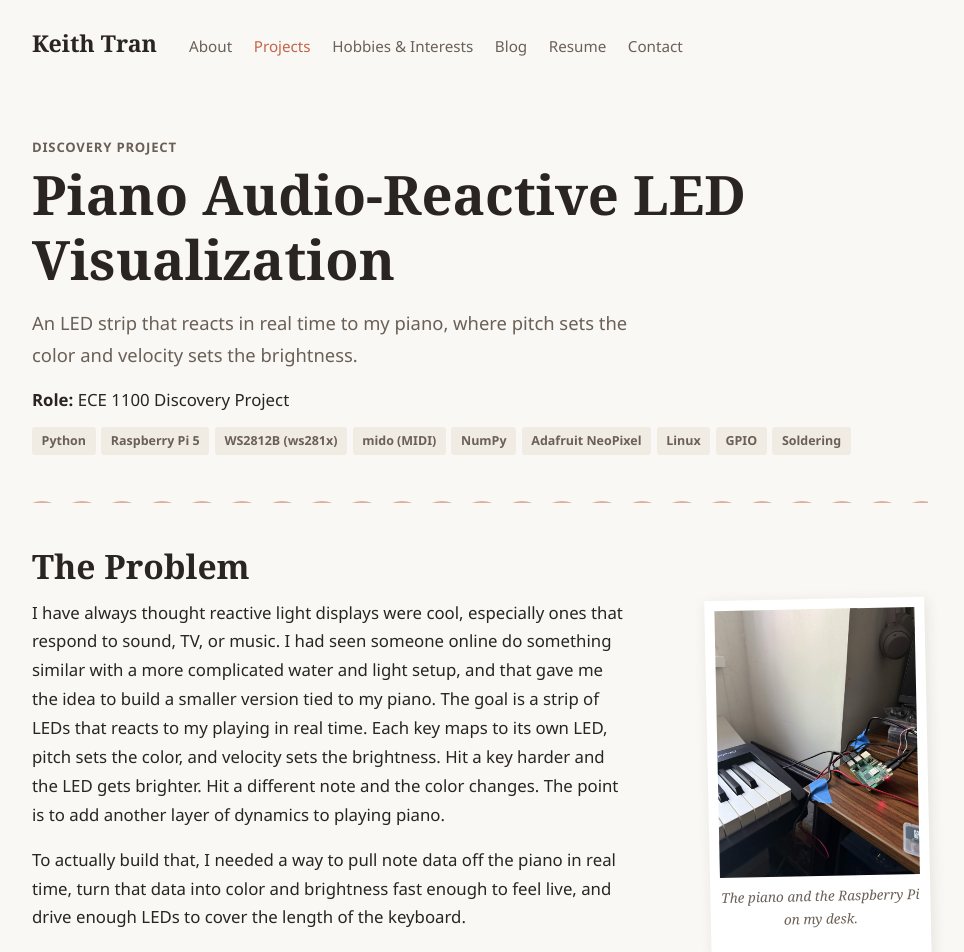
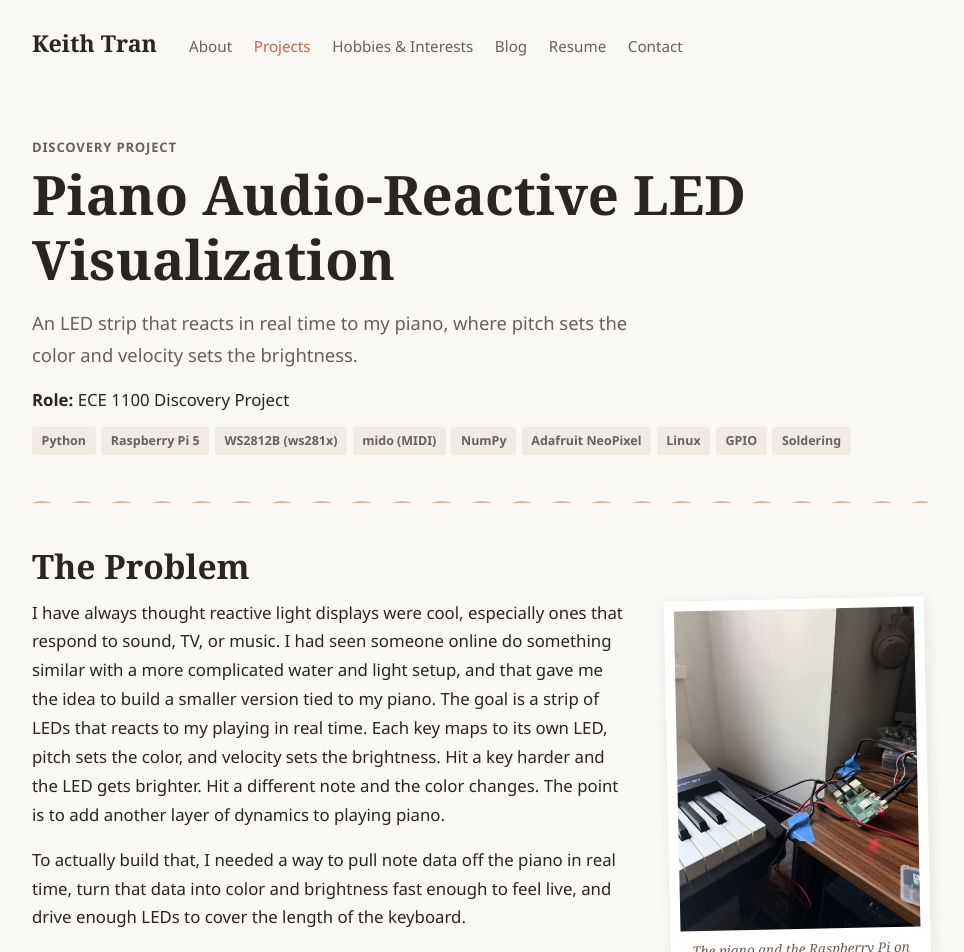
Before and after one commit to ktran15/ktran15.github.io, a React (Vite) app: page /projects/piano-led-visualizer in a window 1280 px wide. Shown: the top 952 px of the page, without its empty margins (160-1124 px from the left). Built offline with nearby package versions, Linux system fonts and the light colour scheme; a web font is replaced by a local one.

Commit message:
Enlarge project side images and stack them vertically down the right column

```diff
--- a/src/pages/ProjectDetailPage.tsx
+++ b/src/pages/ProjectDetailPage.tsx
@@ -15,9 +15,9 @@ function SectionFigure({
       className="polaroid"
       style={{
         float: "right",
-        clear: clear ?? "none",
-        width: "220px",
-        maxWidth: "45%",
+        clear: clear ?? "right",
+        width: "260px",
+        maxWidth: "50%",
         margin: "0 0 1.25rem 1.5rem",
         transform: `rotate(${rotate})`,
       }}
@@ -98,7 +98,7 @@ export default function ProjectDetailPage() {
               key={img.src}
               img={img}
               rotate={idx % 2 === 0 ? "-1.2deg" : "1.6deg"}
-              clear={idx === 0 ? "right" : "none"}
+              clear="right"
             />
           ))}
 
```
